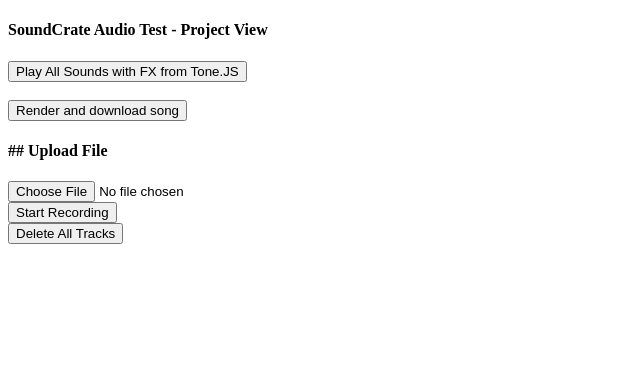
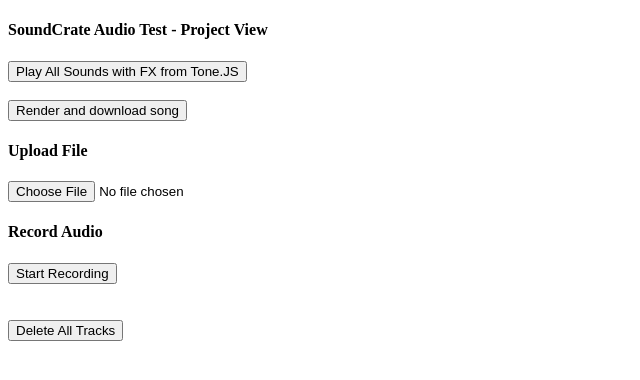
Before and after one commit to rpp-kraken/AudioDevEnv, a React app: page / in a window 1280 px wide. Shown: the top 380 px of the page, without its empty margins (0-640 px from the left). Built offline with nearby package versions, Linux system fonts and the light colour scheme; the HTML template or start-up script is replaced by a standard one.

Commit message:
ready for merge

```diff
--- a/client/src/components/ProjectView.jsx
+++ b/client/src/components/ProjectView.jsx
@@ -32,6 +32,7 @@
       // 'https://dl.dropboxusercontent.com/s/d539eig06ioc35s/one%20two.webm?dl=0',
     ];
 
+    setMax(trackUrlSources.length);
     setListOfTracks(trackUrlSources);
   }, []);
 
@@ -196,12 +197,16 @@
         {listOfTracks.map((urlTrack, i) => { return <FXPanel trackUrl={urlTrack} index={i} key={i} handleAddPlayer={handleAddPlayer} handleDelete={handleDelete} /> })}
       </div>
       <h4 className="smalltitle">
-        ## Upload File
+        Upload File
       </h4>
       <form>
         {underMax && <input type="file" accept="audio/*" onChange={handleUploadAudio} />}
       </form>
+      <h4 className="smalltitle">
+        Record Audio
+      </h4>
       {underMax && <MicrophoneRecorder setListOfTracks={setListOfTracks} setMax={setMax} maxTracks={maxTracks} setUnderMax={setUnderMax} underMax={underMax} />}
+      <br /><br />
       <button className="outline-button-button" onClick={handleDelete}>
         Delete All Tracks
       </button>
```
